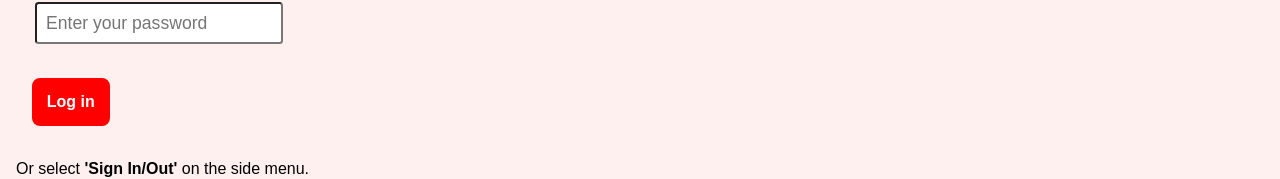
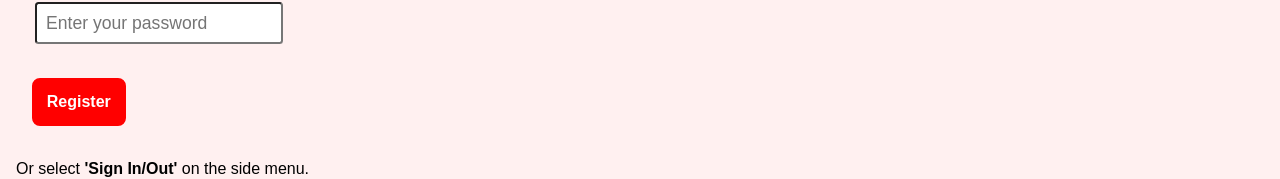
Before and after one commit to jamesodonnell134/React-Cycle-Support-App-Group-Q, a React (Create React App) app: page /signup in a window 1280 px wide. Shown: the part 253-432 px from the top of the page. Built offline with nearby package versions, Linux system fonts and the light colour scheme; no server answers.

Commit message:
Fixed sign-up button typo

```diff
--- a/src/SignUp/SignUpView.js
+++ b/src/SignUp/SignUpView.js
@@ -24,7 +24,7 @@ const SignUpView = ({ onSubmit }) => {
                 className="loginlogoutinput"
             />
           </label><br/>
-          <button className="loginlogoutbutton" type="submit">Log in</button>
+          <button className="loginlogoutbutton" type="submit">Register</button>
         </form><br/>
         <p>Or select <strong>'Sign In/Out'</strong> on the side menu.</p><br/>
       </div>
```
